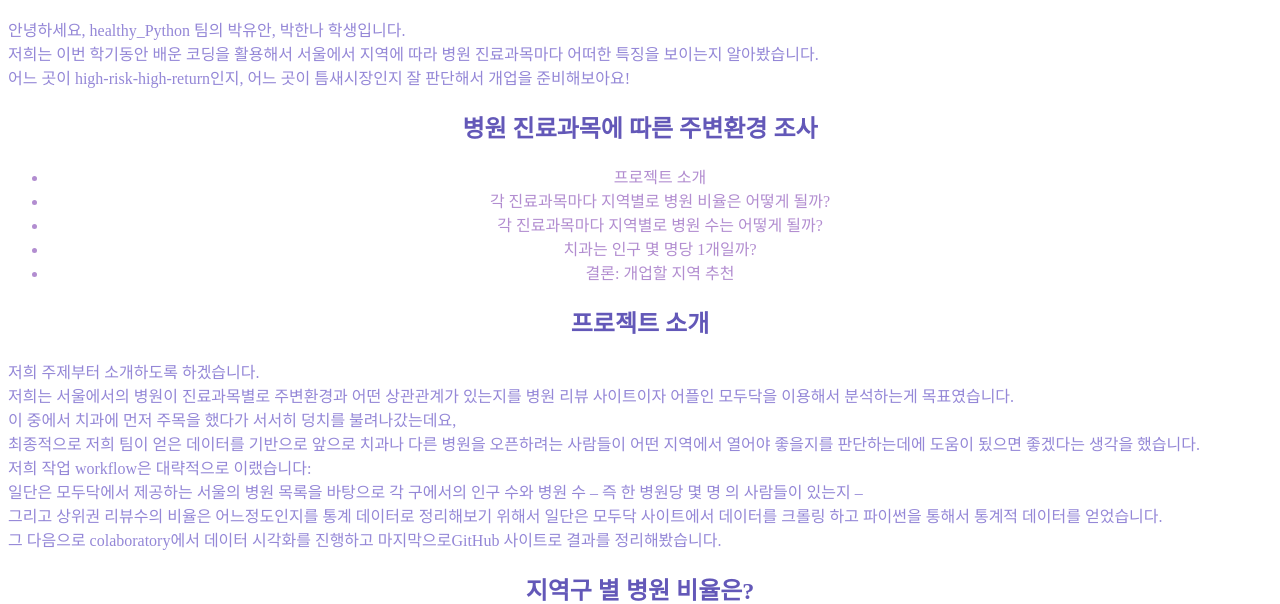
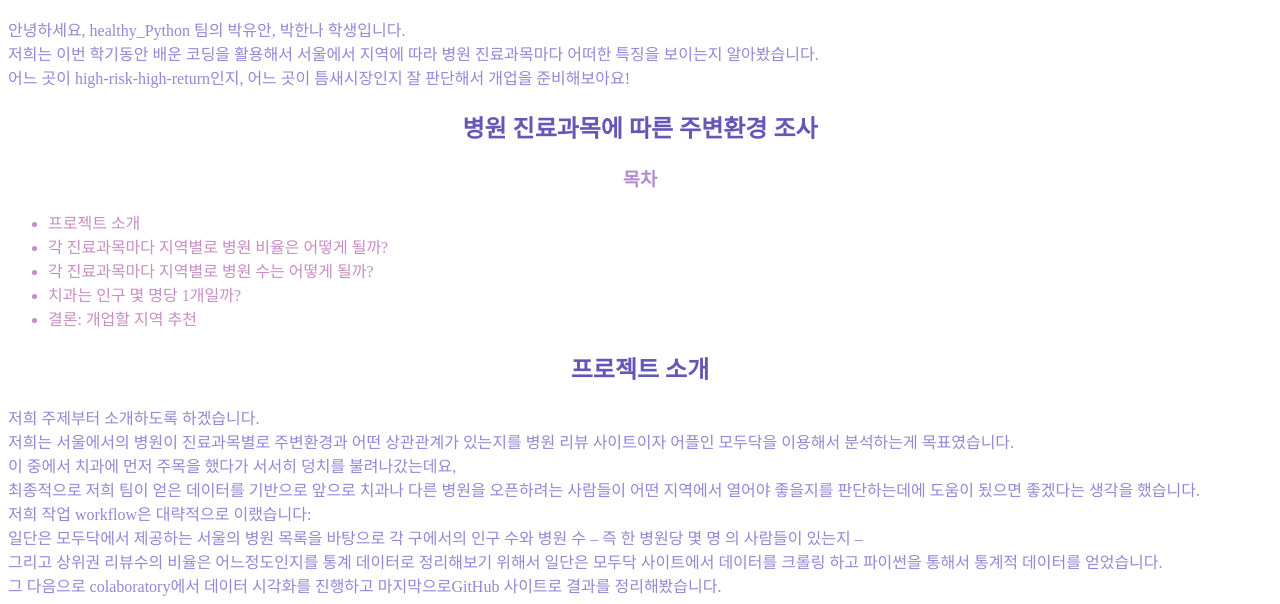
Before and after one commit to YooanPark/healthy_Python, a plain HTML site: page index.html in a window 1280 px wide. Shown: the part 96-700 px from the top of the page. Drawn offline with Linux system fonts and the light colour scheme.

Commit message:
Update index.html

```diff
--- a/index.html
+++ b/index.html
@@ -14,13 +14,14 @@
         </div>
 
         <h2 style="color:#6358b8;" align="center">병원 진료과목에 따른 주변환경 조사</h2>
+        <h3 style="color:#b28dd0;" align="center">목차</h3>
 
          <ul>
-            <li style="color:#b28dd0;" align="center">프로젝트 소개</li>
-            <li style="color:#b28dd0;" align="center">각 진료과목마다 지역별로 병원 비율은 어떻게 될까?</li>
-            <li style="color:#b28dd0;" align="center">각 진료과목마다 지역별로 병원 수는 어떻게 될까?</li>
-            <li style="color:#b28dd0;" align="center">치과는 인구 몇 명당 1개일까?</li>
-            <li style="color:#b28dd0;" align="center">결론: 개업할 지역 추천</li>
+            <li style="color:#c88dc3">프로젝트 소개</li>
+            <li style="color:#c88dc3">각 진료과목마다 지역별로 병원 비율은 어떻게 될까?</li>
+            <li style="color:#c88dc3">각 진료과목마다 지역별로 병원 수는 어떻게 될까?</li>
+            <li style="color:#c88dc3">치과는 인구 몇 명당 1개일까?</li>
+            <li style="color:#c88dc3">결론: 개업할 지역 추천</li>
         </ul>
 
         <h2 style="color:#6358b8;" align="center">프로젝트 소개</h2>
```
